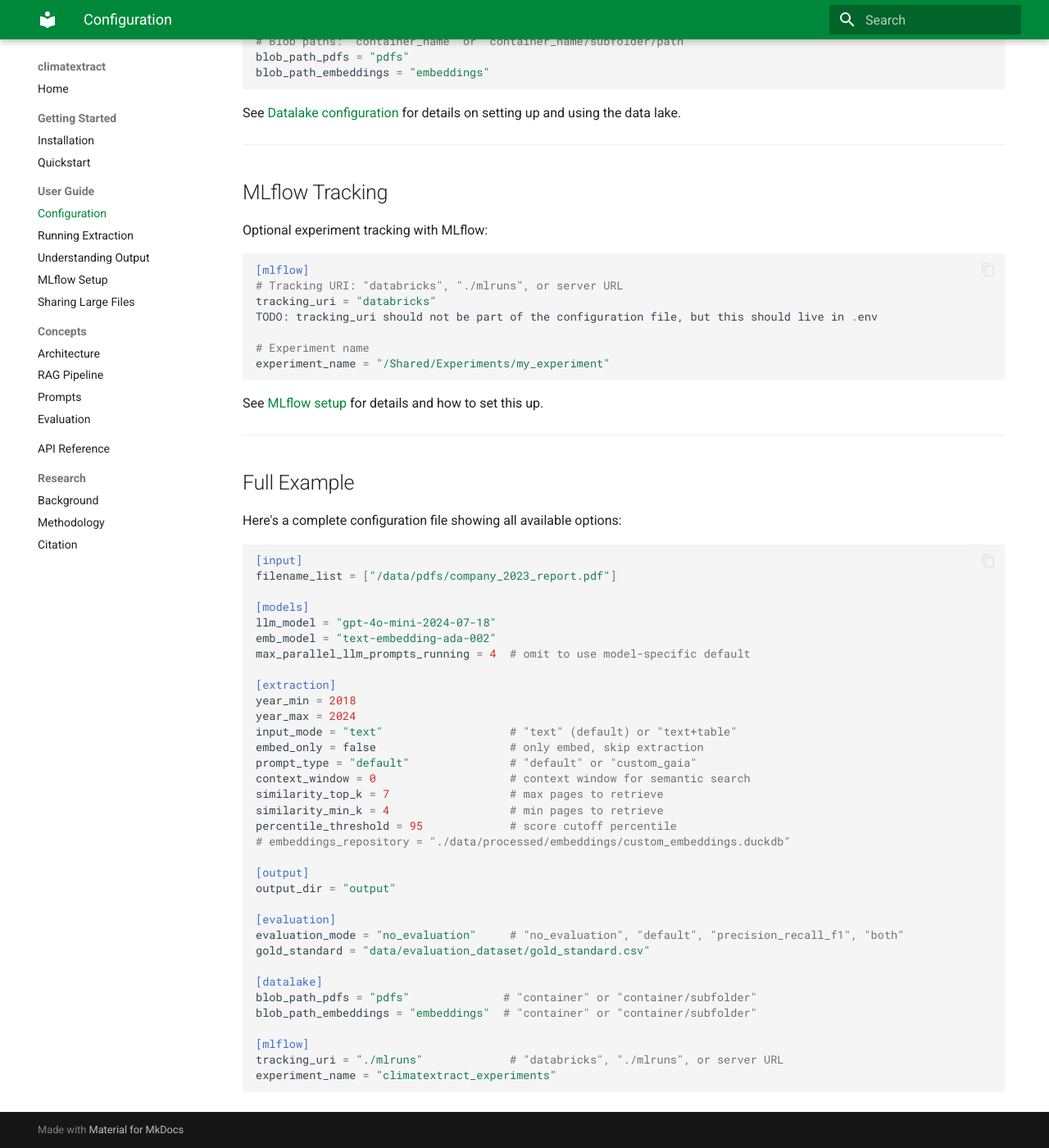
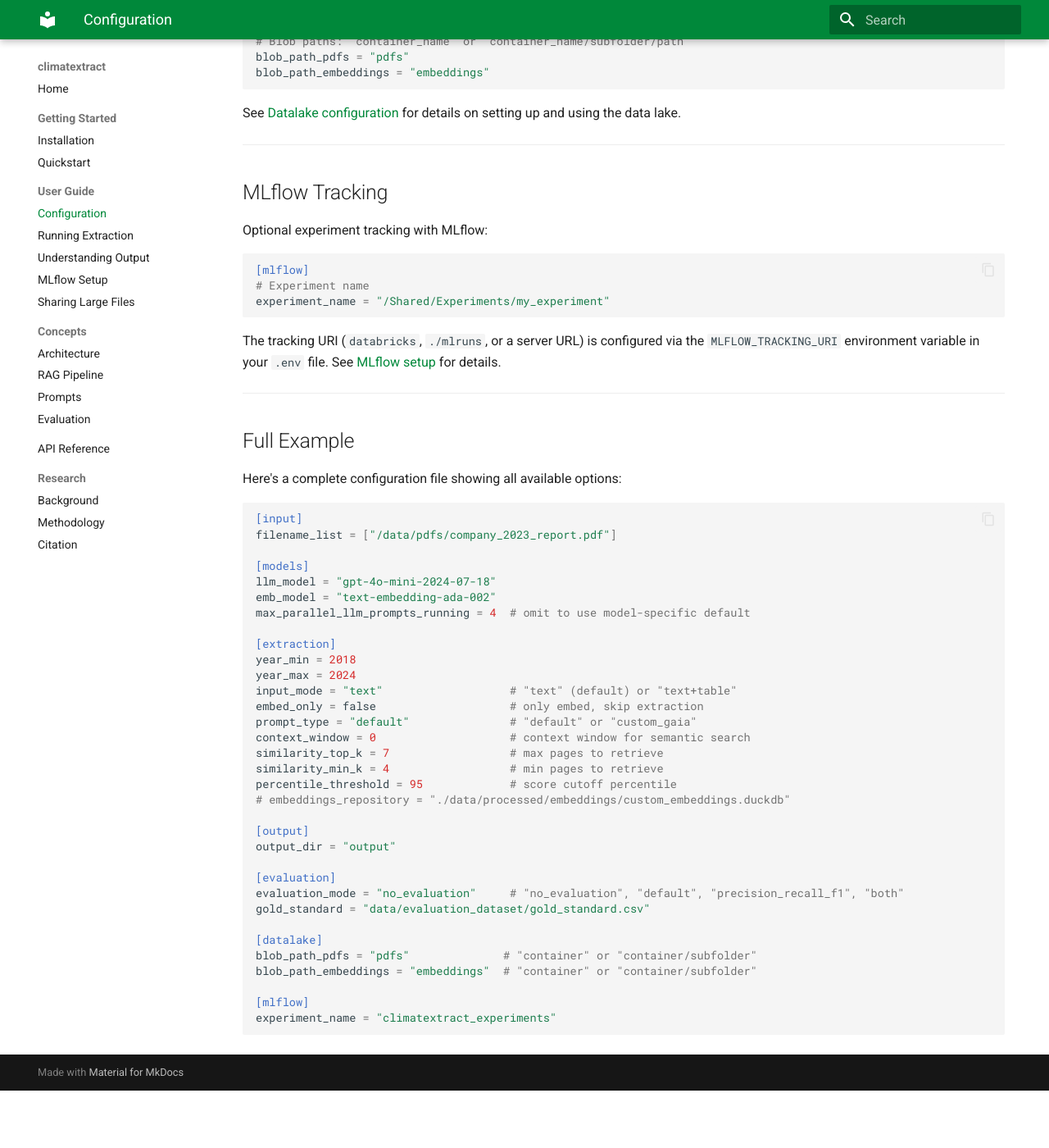
Before and after one commit to gist-sustainability/climatextract, an MkDocs documentation site: the page built from docs/user-guide/configuration.md, in a window 1280 px wide and 1400 px high, scrolled down 3068 px. Shown: the whole window at 82% size. Built offline with MkDocs 1.6.1 and Material for MkDocs 9.7.7, drawn with Linux system fonts in a browser that asks for light colours; after the commit the page ends 4398 px from its top, so only the background shows below that.

Commit message:
tracking uri now rests in .env and not config file

````diff
--- a/docs/user-guide/configuration.md
+++ b/docs/user-guide/configuration.md
@@ -149,15 +149,11 @@
 
 ```toml
 [mlflow]
-# Tracking URI: "databricks", "./mlruns", or server URL
-tracking_uri = "databricks"
-TODO: tracking_uri should not be part of the configuration file, but this should live in .env
-
 # Experiment name
 experiment_name = "/Shared/Experiments/my_experiment"
 ```
 
-See [MLflow setup](./mlflow-setup.md) for details and how to set this up.
+The tracking URI (`databricks`, `./mlruns`, or a server URL) is configured via the `MLFLOW_TRACKING_URI` environment variable in your `.env` file. See [MLflow setup](./mlflow-setup.md) for details.
 
 ---
 
@@ -198,6 +194,5 @@
 blob_path_embeddings = "embeddings"  # "container" or "container/subfolder"
 
 [mlflow]
-tracking_uri = "./mlruns"             # "databricks", "./mlruns", or server URL
 experiment_name = "climatextract_experiments"
 ```
````
Also changed, not shown: climatextract.toml (+4 -7 lines), docs/concepts/evaluation.md (+0 -1 lines), 2 other files.
